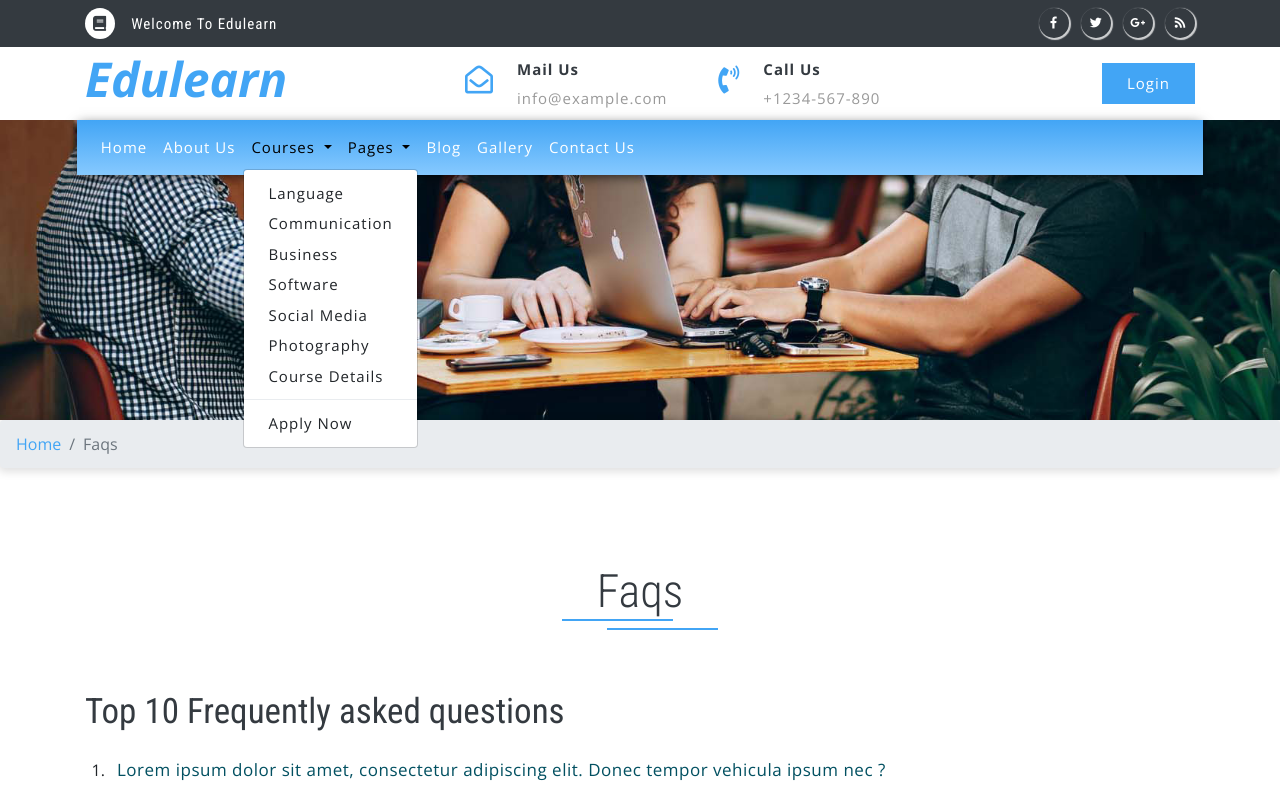
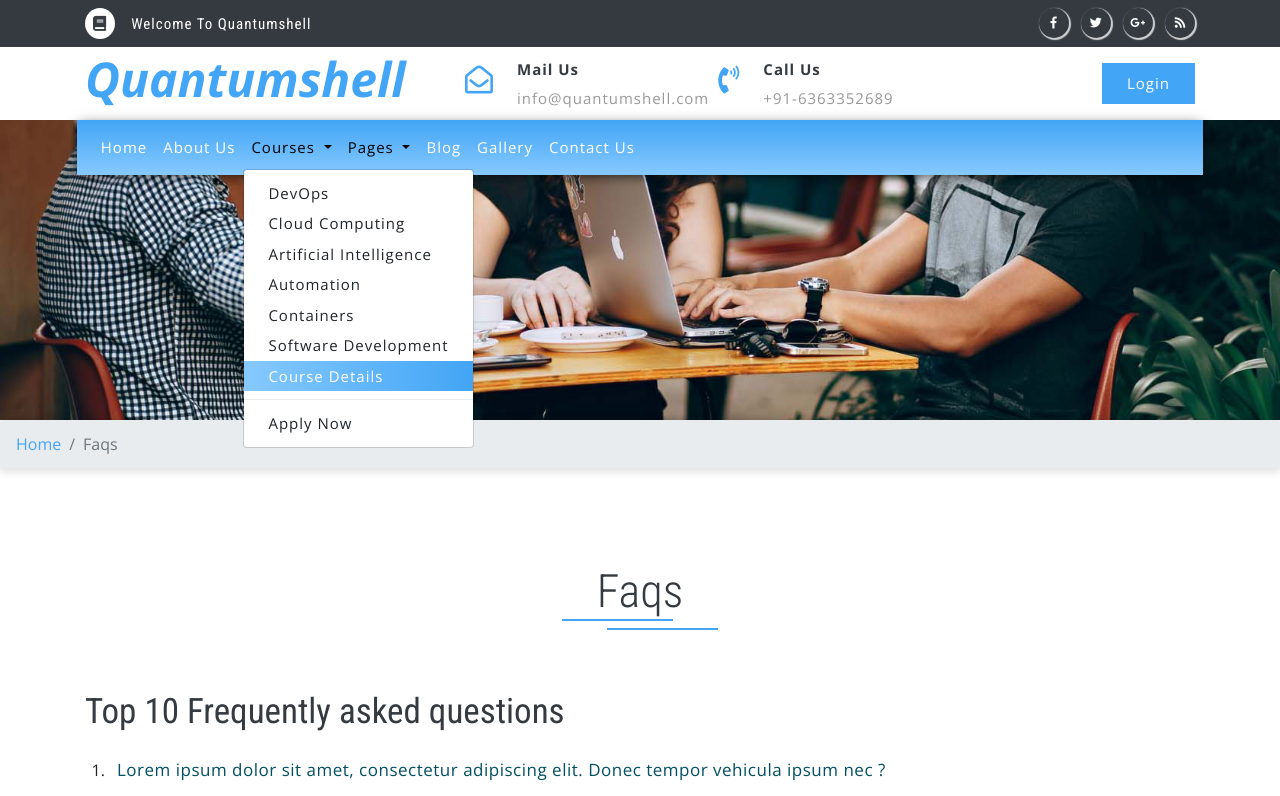
Before and after one commit to chetanshell/web, a plain HTML site: page faq.html in a window 1280 px wide. Both pictures are taken after a click on the button "Courses". Shown: the top 796 px of the page. Drawn offline with nearby package versions, Linux system fonts and the light colour scheme.

Commit message:
Update faq.html

```diff
--- a/faq.html
+++ b/faq.html
@@ -46,7 +46,7 @@
 			<div class="container">
 				<div class="row">
 					<h1 class="text-capitalize text-white col-7">
-						<i class="fas fa-book text-dark bg-white p-2 rounded-circle mr-3"></i>welcome to edulearn</h1>
+						<i class="fas fa-book text-dark bg-white p-2 rounded-circle mr-3"></i>welcome to quantumshell</h1>
 					<!-- social icons -->
 					<div class="social-icons text-right col-5">
 						<ul class="list-unstyled">
@@ -73,7 +73,7 @@
 		<div class="middle-educationsls-nav py-2">
 			<div class="container">
 				<div class="row">
-					<a class="logo font-italic font-weight-bold col-lg-4 text-lg-left text-center" href="index.html">Edulearn</a>
+					<a class="logo font-italic font-weight-bold col-lg-4 text-lg-left text-center" href="index.html">Quantumshell</a>
 					<div class="col-lg-8 right-info-edulearns mt-lg-0 mt-sm-3 mt-1">
 						<div class="row">
 							<div class="col-sm-4 nav-middle">
@@ -81,7 +81,7 @@
 								<div class="edulearn-addresmk">
 									<p>
 										<span class="font-weight-bold text-dark">Mail Us</span>
-										<a href="mailto:mail@example.com">info@example.com</a>
+										<a href="mailto:mail@example.com">info@quantumshell.com</a>
 									</p>
 								</div>
 							</div>
@@ -90,7 +90,7 @@
 								<div class="edulearn-addresmk">
 									<p>
 										<span class="font-weight-bold text-dark">Call Us</span>
-										+1234-567-890
+										+91-6363352689
 									</p>
 								</div>
 							</div>
@@ -130,13 +130,13 @@
 								Courses
 							</a>
 							<div class="dropdown-menu">
-								<a class="dropdown-item" href="language.html">Language</a>
-								<a class="dropdown-item" href="communication.html">Communication</a>
-								<a class="dropdown-item" href="business.html">Business</a>
-								<a class="dropdown-item" href="software.html">Software</a>
-								<a class="dropdown-item" href="social_media.html">Social Media</a>
-								<a class="dropdown-item" href="photography.html">Photography</a>
-								<a class="dropdown-item" href="course_details.html">Course Details</a>
+								<a class="dropdown-item" href="DevOps.html">DevOps</a>
+								<a class="dropdown-item" href="Cloud_Computing.html">Cloud Computing</a>
+								<a class="dropdown-item" href="Artificial_Intelligence.html">Artificial Intelligence</a>
+								<a class="dropdown-item" href="Automation.html">Automation</a>
+								<a class="dropdown-item" href="Containers.html">Containers</a>
+								<a class="dropdown-item" href="Software_Development.html">Software Development</a>
+								<a class="dropdown-item active" href="course_details.html">Course Details</a>
 								<div class="dropdown-divider"></div>
 								<a class="dropdown-item" href="form.html">Apply Now</a>
 							</div>
@@ -343,11 +343,11 @@
 					<h2 class="contact-title text-capitalize text-white font-weight-light mb-sm-4 mb-3">our
 						<span class="font-weight-bold">directions</span>
 					</h2>
-					<iframe src="https://www.google.com/maps/embed?pb=!1m18!1m12!1m3!1d3023.495758873587!2d-74.0005340845242!3d40.72911557933012!2m3!1f0!2f0!3f0!3m2!1i1024!2i768!4f13.1!3m3!1m2!1s0x89c25991b7473067%3A0x59fbd02f7b519ce8!2s550+LaGuardia+Pl%2C+New+York%2C+NY+10012%2C+USA!5e0!3m2!1sen!2sin!4v1516166447283"></iframe>
+					<iframe src="https://www.google.com/maps/embed?pb=!1m18!1m12!1m3!1d2187.0483140339215!2d77.55306374345612!3d12.979287761381636!2m3!1f0!2f0!3f0!3m2!1i1024!2i768!4f13.1!3m3!1m2!1s0x3bae3d338d360d01%3A0xfeda957c9112360d!2sAWS+Training+%7C+Devops+Institute+in+Rajajinagar+%7C+Training+Institutes+for+Devops+by+QuantumShell!5e0!3m2!1sen!2sin!4v1552643906525" width="600" height="450" frameborder="0" style="border:0" allowfullscreen></iframe>
 					<div class="conta-posi-educationsls p-4 rounded">
 						<h5 class="text-white font-weight-bold mb-3">Address</h5>
-						<p>25095 Blue Ravine Rd,
-							<span>Diamonds street,</span> California, USA</p>
+						<p>No.333, 6th Block,
+							<span>Dr Rajkumar Road, </span> Rajajinagar, Bangalore 560010,</p>
 					</div>
 				</div>
 				<div class="col-lg-6 contact-edulearnits-educationslayouts mt-lg-0 mt-4">
@@ -364,12 +364,12 @@
 						</form>
 					</div>
 					<p class="para-edulearnits-educationslayouts text-white">
-						<i class="fas fa-map-marker pr-3"></i>25095 Blue Ravine Rd,USA</p>
+						<i class="fas fa-map-marker pr-3"></i>No333, 6th Block, Dr Rajkumar Road,Rajajinagar, Bangalore 560010</p>
 					<p class="para-edulearnits-educationslayouts text-white my-sm-3 my-2">
-						<i class="fas fa-phone pr-3"></i>032 625 4592</p>
+						<i class="fas fa-phone pr-3"></i>+91-6363352689</p>
 					<p class="para-edulearnits-educationslayouts">
 						<i class="far fa-envelope-open pr-2"></i>
-						<a href="mailto:mail@example.com" class=" text-white">info@example.com</a>
+						<a href="mailto:info@quantumshell.com" class=" text-white">info@quantumshell.com</a>
 					</p>
 				</div>
 			</div>
@@ -377,7 +377,7 @@
 		<div class="copyright-edulearns py-3">
 			<div class="container">
 				<div class="row">
-					<p class="col-lg-8 copy-right-grids text-white text-lg-left text-center mt-lg-1">© 2018 Edulearn. All Rights Reserved.</p>
+					<p class="col-lg-8 copy-right-grids text-white text-lg-left text-center mt-lg-1">© 2019 QuantumShell. All Rights Reserved.</p>
 					<!-- social icons -->
 					<div class="social-icons text-lg-right text-center col-lg-4 mt-lg-0 mt-3">
 						<ul class="list-unstyled">
```
